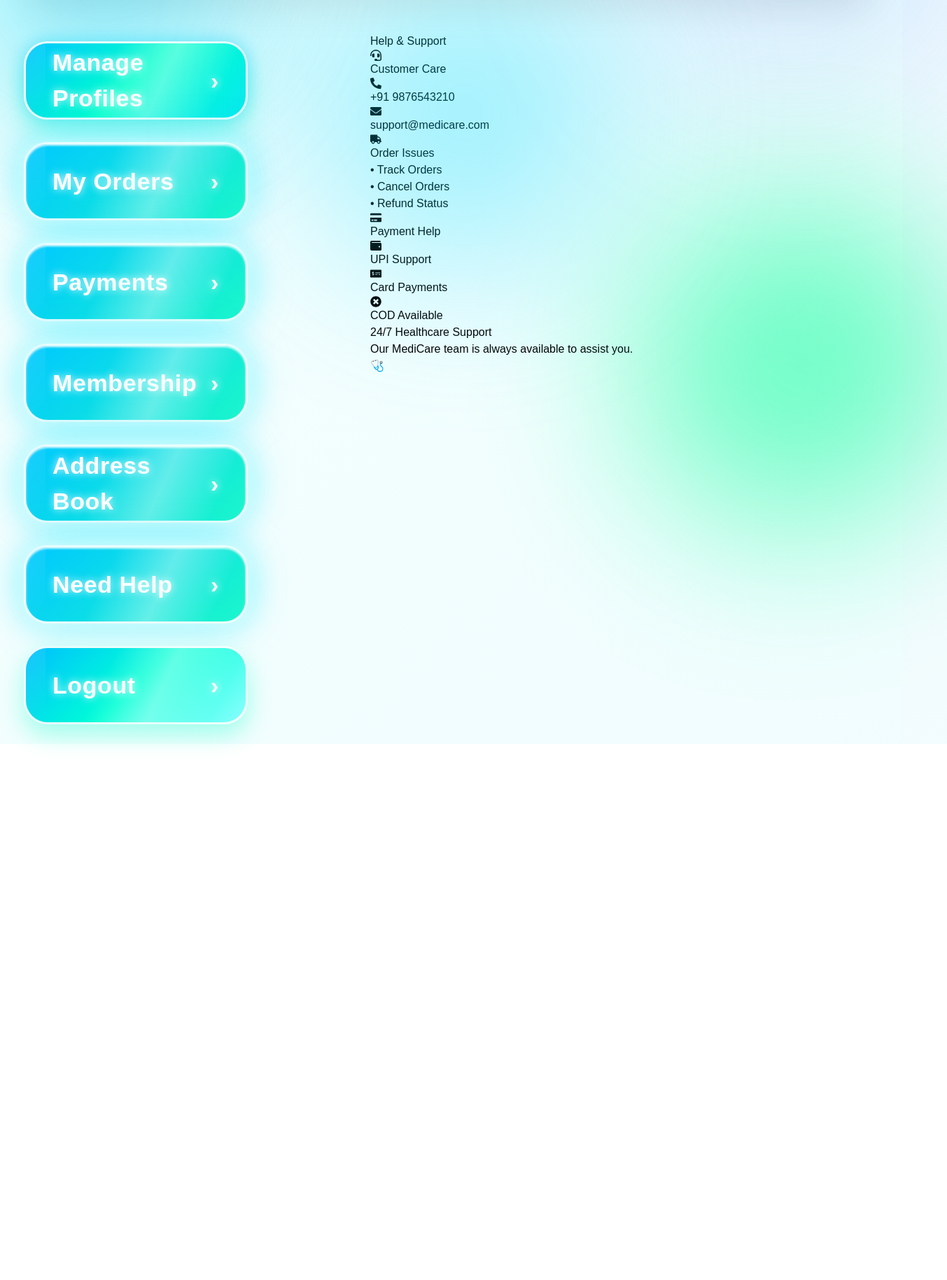
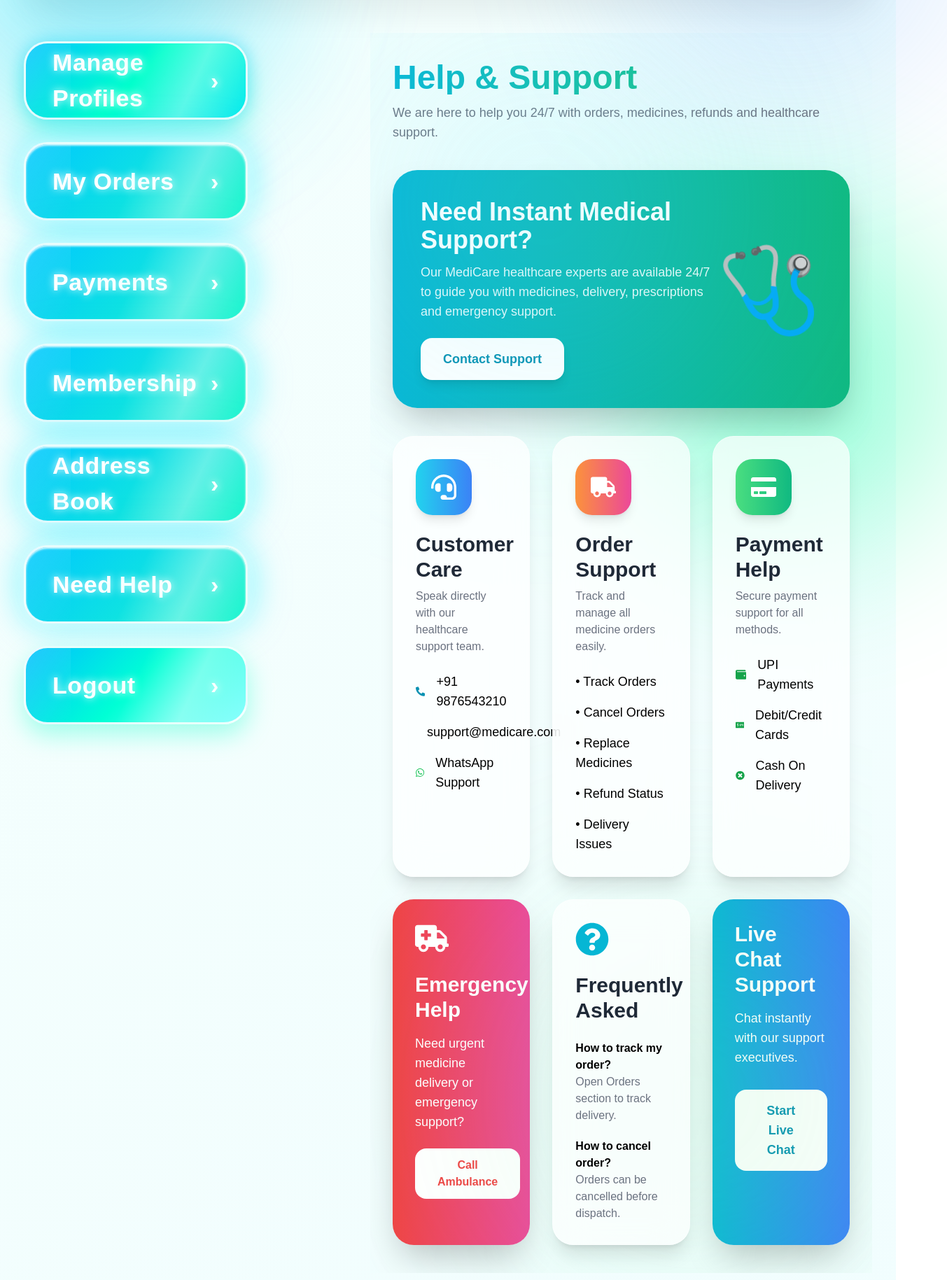
Before and after one commit to rameshragul095-cmd/Ecommerce-medicare, a React (Create React App) app in the folder frontend/: page /help in a window 1280 px wide. Shown: the part 151-1980 px from the top of the page at 70% size, 1353 px wide, since content can reach past the window. Before the commit the page ends 1214 px from the top, so only its background shows below. Built offline with nearby package versions, Linux system fonts and the light colour scheme.

Commit message:
temporary help update

```diff
--- a/frontend/src/pages/Help.js
+++ b/frontend/src/pages/Help.js
@@ -8,7 +8,10 @@ import {
   FaMoneyCheckAlt,
   FaCreditCard,
   FaWallet,
-  FaHeadset
+  FaHeadset,
+  FaAmbulance,
+  FaQuestionCircle,
+  FaWhatsapp
 } from "react-icons/fa";
 
 export default function Help() {
@@ -17,172 +20,331 @@ export default function Help() {
 
     <Profile>
 
-      {/* GLOW EFFECTS */}
+      {/* MAIN PAGE */}
 
-      <div className="premium-glow premium-glow1"></div>
+      <div className="min-h-screen px-8 py-10 relative overflow-hidden">
 
-      <div className="premium-glow premium-glow2"></div>
+        {/* BACKGROUND GLOW */}
 
+        <div className="absolute top-0 left-0 w-[500px] h-[500px] bg-cyan-300 opacity-20 blur-[140px] rounded-full"></div>
 
-      {/* MAIN CONTAINER */}
+        <div className="absolute bottom-0 right-0 w-[500px] h-[500px] bg-green-300 opacity-20 blur-[140px] rounded-full"></div>
 
-      <div className="help-container">
 
         {/* TITLE */}
 
-        <h1 className="help-title">
+        <div className="mb-10">
 
-          Help & Support
+          <h1 className="text-5xl font-extrabold bg-gradient-to-r from-cyan-500 to-green-500 bg-clip-text text-transparent">
 
-        </h1>
+            Help & Support
+
+          </h1>
+
+          <p className="text-gray-500 mt-3 text-lg">
+
+            We are here to help you 24/7 with orders,
+            medicines, refunds and healthcare support.
+
+          </p>
+
+        </div>
 
 
-        {/* SUPPORT GRID */}
+        {/* TOP SUPPORT BANNER */}
 
-        <div className="help-grid">
+        <div className="bg-gradient-to-r from-cyan-500 to-emerald-500 rounded-[35px] p-10 flex items-center justify-between shadow-2xl mb-10">
+
+          <div>
+
+            <h1 className="text-white text-4xl font-bold">
+
+              Need Instant Medical Support?
+
+            </h1>
+
+            <p className="text-white/90 text-lg mt-3 max-w-[600px]">
+
+              Our MediCare healthcare experts are
+              available 24/7 to guide you with
+              medicines, delivery, prescriptions
+              and emergency support.
+
+            </p>
+
+            <button className="mt-6 bg-white text-cyan-600 px-8 py-4 rounded-2xl font-bold text-lg shadow-lg hover:scale-105 transition-all">
+
+              Contact Support
+
+            </button>
+
+          </div>
+
+          <div className="text-[120px]">
+
+            🩺
+
+          </div>
+
+        </div>
+
+
+        {/* HELP GRID */}
+
+        <div className="grid grid-cols-1 md:grid-cols-2 xl:grid-cols-3 gap-8">
 
           {/* CUSTOMER CARE */}
 
-          <div className="help-card">
+          <div className="bg-white/70 backdrop-blur-xl rounded-[30px] p-8 shadow-xl border border-white/40 hover:scale-[1.02] transition-all">
 
-            <div className="help-icon">
+            <div className="w-20 h-20 rounded-3xl bg-gradient-to-r from-cyan-400 to-blue-500 flex items-center justify-center text-white text-4xl shadow-lg">
 
               <FaHeadset />
 
             </div>
 
-            <h2 className="help-heading">
+            <h2 className="text-3xl font-bold mt-6 text-gray-800">
 
               Customer Care
 
             </h2>
 
-            <p className="help-text">
+            <p className="text-gray-500 mt-2">
 
-              <FaPhoneAlt />
-
-              +91 9876543210
+              Speak directly with our healthcare support team.
 
             </p>
 
-            <p className="help-text">
+            <div className="mt-6 space-y-4">
 
-              <FaEnvelope />
+              <div className="flex items-center gap-4 text-lg">
 
-              support@medicare.com
+                <FaPhoneAlt className="text-cyan-600" />
 
-            </p>
+                +91 9876543210
+
+              </div>
+
+              <div className="flex items-center gap-4 text-lg">
+
+                <FaEnvelope className="text-cyan-600" />
+
+                support@medicare.com
+
+              </div>
+
+              <div className="flex items-center gap-4 text-lg">
+
+                <FaWhatsapp className="text-green-500" />
+
+                WhatsApp Support
+
+              </div>
+
+            </div>
 
           </div>
 
 
-          {/* ORDER ISSUES */}
+          {/* ORDER HELP */}
 
-          <div className="help-card">
+          <div className="bg-white/70 backdrop-blur-xl rounded-[30px] p-8 shadow-xl border border-white/40 hover:scale-[1.02] transition-all">
 
-            <div className="help-icon">
+            <div className="w-20 h-20 rounded-3xl bg-gradient-to-r from-orange-400 to-pink-500 flex items-center justify-center text-white text-4xl shadow-lg">
 
               <FaTruck />
 
             </div>
 
-            <h2 className="help-heading">
+            <h2 className="text-3xl font-bold mt-6 text-gray-800">
 
-              Order Issues
+              Order Support
 
             </h2>
 
-            <p className="help-text">
+            <p className="text-gray-500 mt-2">
 
-              • Track Orders
+              Track and manage all medicine orders easily.
 
             </p>
 
-            <p className="help-text">
+            <div className="mt-6 space-y-4 text-lg">
 
-              • Cancel Orders
+              <p>• Track Orders</p>
 
-            </p>
+              <p>• Cancel Orders</p>
 
-            <p className="help-text">
+              <p>• Replace Medicines</p>
 
-              • Refund Status
+              <p>• Refund Status</p>
 
-            </p>
+              <p>• Delivery Issues</p>
+
+            </div>
 
           </div>
 
 
           {/* PAYMENT HELP */}
 
-          <div className="help-card">
+          <div className="bg-white/70 backdrop-blur-xl rounded-[30px] p-8 shadow-xl border border-white/40 hover:scale-[1.02] transition-all">
 
-            <div className="help-icon">
+            <div className="w-20 h-20 rounded-3xl bg-gradient-to-r from-green-400 to-emerald-500 flex items-center justify-center text-white text-4xl shadow-lg">
 
               <FaCreditCard />
 
             </div>
 
-            <h2 className="help-heading">
+            <h2 className="text-3xl font-bold mt-6 text-gray-800">
 
               Payment Help
 
             </h2>
 
-            <p className="help-text">
+            <p className="text-gray-500 mt-2">
 
-              <FaWallet />
-
-              UPI Support
+              Secure payment support for all methods.
 
             </p>
 
-            <p className="help-text">
+            <div className="mt-6 space-y-4 text-lg">
 
-              <FaMoneyCheckAlt />
+              <div className="flex items-center gap-4">
 
-              Card Payments
+                <FaWallet className="text-green-600" />
 
-            </p>
+                UPI Payments
 
-            <p className="help-text">
+              </div>
 
-              <FaTimesCircle />
+              <div className="flex items-center gap-4">
 
-              COD Available
+                <FaMoneyCheckAlt className="text-green-600" />
 
-            </p>
+                Debit/Credit Cards
 
-          </div>
+              </div>
 
-        </div>
+              <div className="flex items-center gap-4">
 
+                <FaTimesCircle className="text-green-600" />
 
-        {/* SUPPORT BANNER */}
+                Cash On Delivery
 
-        <div className="support-banner">
+              </div>
 
-          <div>
-
-            <h1 className="support-banner-title">
-
-              24/7 Healthcare Support
-
-            </h1>
-
-            <p className="support-banner-text">
-
-              Our MediCare team is always
-              available to assist you.
-
-            </p>
+            </div>
 
           </div>
 
 
-          <div className="support-banner-icon">
+          {/* EMERGENCY */}
 
-            🩺
+          <div className="bg-gradient-to-r from-red-500 to-pink-500 rounded-[30px] p-8 shadow-2xl text-white">
+
+            <div className="text-5xl">
+
+              <FaAmbulance />
+
+            </div>
+
+            <h2 className="text-3xl font-bold mt-6">
+
+              Emergency Help
+
+            </h2>
+
+            <p className="mt-4 text-lg">
+
+              Need urgent medicine delivery or emergency support?
+
+            </p>
+
+            <button className="mt-6 bg-white text-red-500 px-8 py-3 rounded-2xl font-bold">
+
+              Call Ambulance
+
+            </button>
+
+          </div>
+
+
+          {/* FAQ */}
+
+          <div className="bg-white/70 backdrop-blur-xl rounded-[30px] p-8 shadow-xl border border-white/40">
+
+            <div className="text-5xl text-cyan-500">
+
+              <FaQuestionCircle />
+
+            </div>
+
+            <h2 className="text-3xl font-bold mt-6 text-gray-800">
+
+              Frequently Asked
+
+            </h2>
+
+            <div className="mt-6 space-y-5">
+
+              <div>
+
+                <h3 className="font-bold">
+
+                  How to track my order?
+
+                </h3>
+
+                <p className="text-gray-500">
+
+                  Open Orders section to track delivery.
+
+                </p>
+
+              </div>
+
+              <div>
+
+                <h3 className="font-bold">
+
+                  How to cancel order?
+
+                </h3>
+
+                <p className="text-gray-500">
+
+                  Orders can be cancelled before dispatch.
+
+                </p>
+
+              </div>
+
+            </div>
+
+          </div>
+
+
+          {/* LIVE SUPPORT */}
+
+          <div className="bg-gradient-to-r from-cyan-500 to-blue-500 rounded-[30px] p-8 shadow-2xl text-white">
+
+            <h2 className="text-3xl font-bold">
+
+              Live Chat Support
+
+            </h2>
+
+            <p className="mt-4 text-lg">
+
+              Chat instantly with our support executives.
+
+            </p>
+
+            <button className="mt-8 bg-white text-cyan-600 px-8 py-4 rounded-2xl font-bold text-lg">
+
+              Start Live Chat
+
+            </button>
 
           </div>
 
@@ -193,4 +355,5 @@ export default function Help() {
     </Profile>
 
   );
+
 }
```
